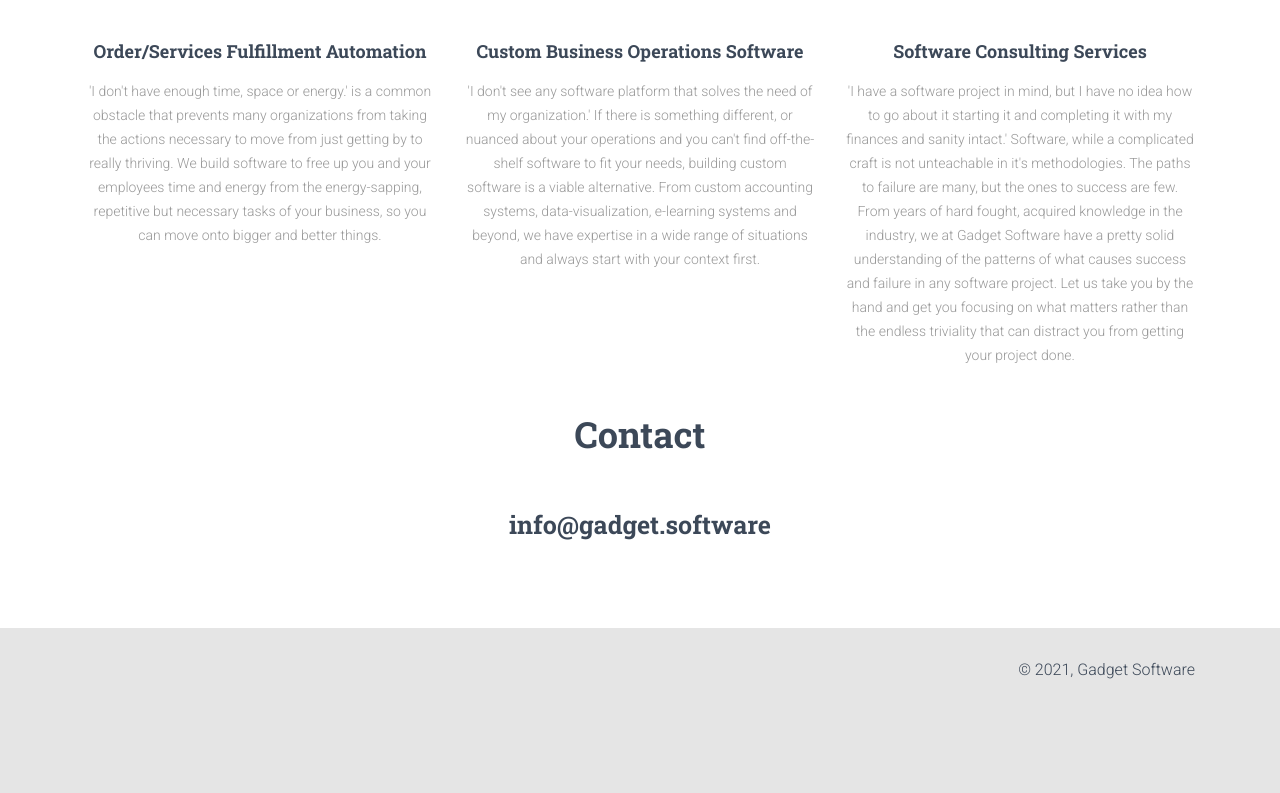
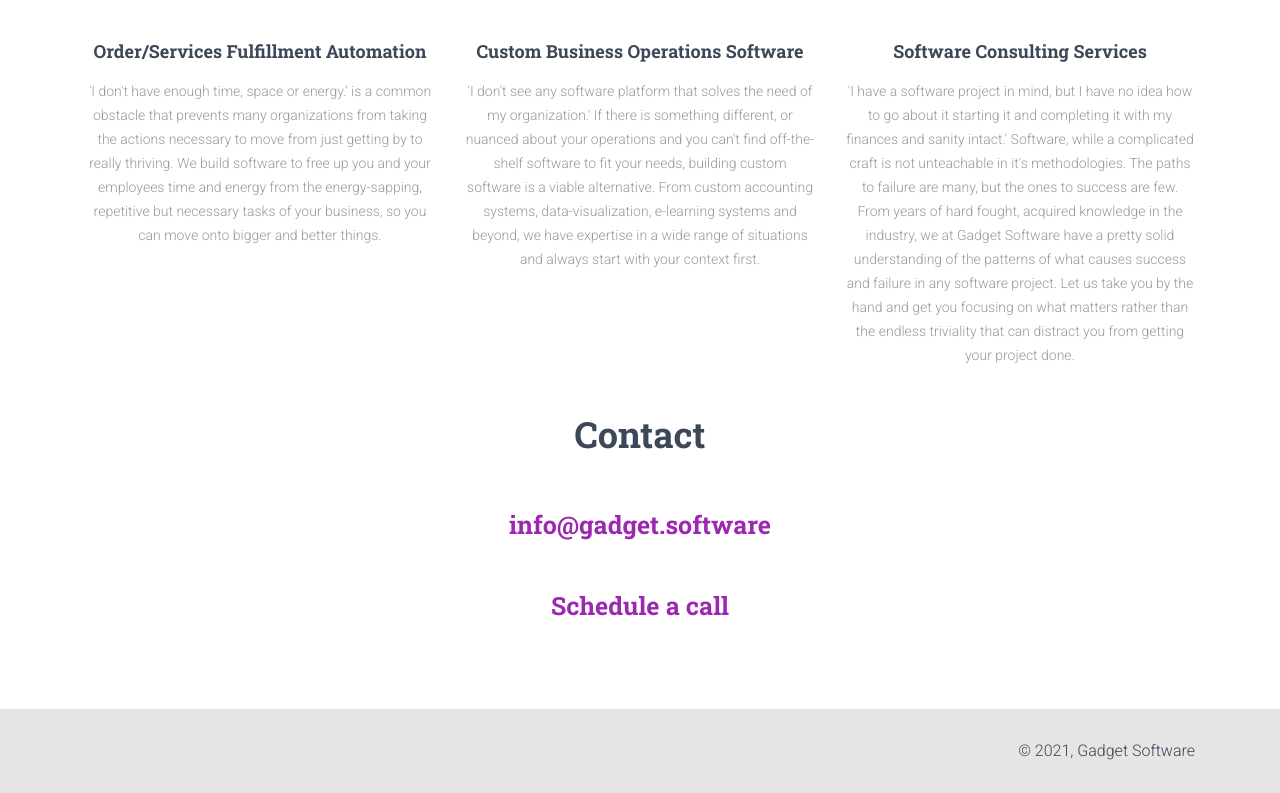
Before and after one commit to Gadget-Software/deprecated-website, a React (Create React App) app: page / in a window 1280 px wide. Shown: the part 1052-1845 px from the top of the page. Before the commit the page ends 1764 px from the top, so only its background shows below. Built offline with nearby package versions, Linux system fonts and the light colour scheme.

Commit message:
add link to Calendly scheduling link

```diff
--- a/public/data.json
+++ b/public/data.json
@@ -7,7 +7,7 @@
     "short_description":"",
     "contact_message":"To reach out, please contact us using the email address below",
     "email": "info@gadget.software",
-    "calendar_scheduling": "https://calendly.com/sanaths/gadget-software-custom-software-discussion",
+    "calendly_link": "https://calendly.com/sanaths/gadget-software-custom-software-discussion",
     "phone": "N/A",
     "address":{
       "street":".",
--- a/src/views/LandingPage/LandingPage.js
+++ b/src/views/LandingPage/LandingPage.js
@@ -56,7 +56,7 @@ export default function LandingPage(props) {
         </Parallax>
         <div className={classNames(classes.main)}>
           <div className={classes.container}>
-            <ServicesSection services={specs.services} email={main.email} />
+            <ServicesSection services={specs.services} main={main} />
           </div>
         </div>
         <Footer />
--- a/src/views/LandingPage/Sections/ServicesSection.js
+++ b/src/views/LandingPage/Sections/ServicesSection.js
@@ -19,7 +19,7 @@ import styles from 'assets/jss/material-kit-react/views/landingPageSections/prod
 const useStyles = makeStyles(styles);
 
 export default function ServicesSection(props) {
-  const { services, email } = props;
+  const { services, main } = props;
   const classes = useStyles();
   const icons = [DataUsageIcon, AssessmentIcon, ApartmentIcon];
 
@@ -57,7 +57,16 @@ export default function ServicesSection(props) {
           <h2 className={classes.title}>Contact</h2>
         </GridItem>
         <GridItem xs={12} sm={12} md={8} key={uuidv4()}>
-          <h3 className={classes.title}>{email}</h3>
+          <h3 className={classes.title}>
+            <a href={'mailto:' + main.email}>{main.email}</a>
+          </h3>
+        </GridItem>
+        <GridItem xs={12} sm={12} md={8} key={uuidv4()}>
+          <h3 className={classes.title}>
+            <a href={main.calendar_link} target="_blank" rel="noreferrer">
+              Schedule a call
+            </a>
+          </h3>
         </GridItem>
       </GridContainer>
     </div>
```
